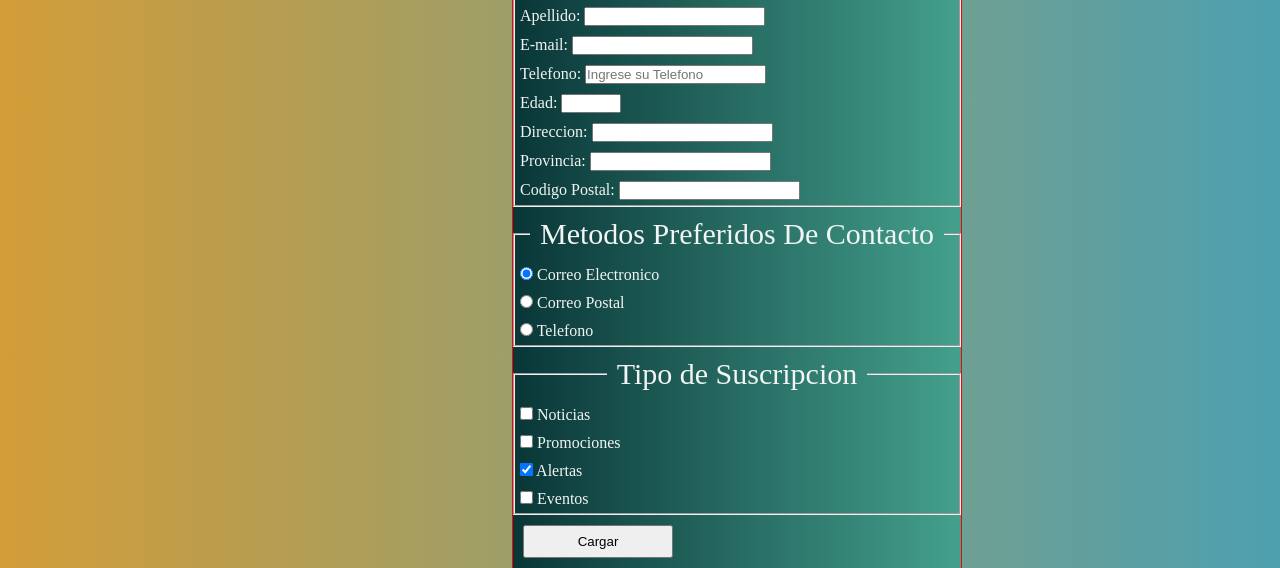
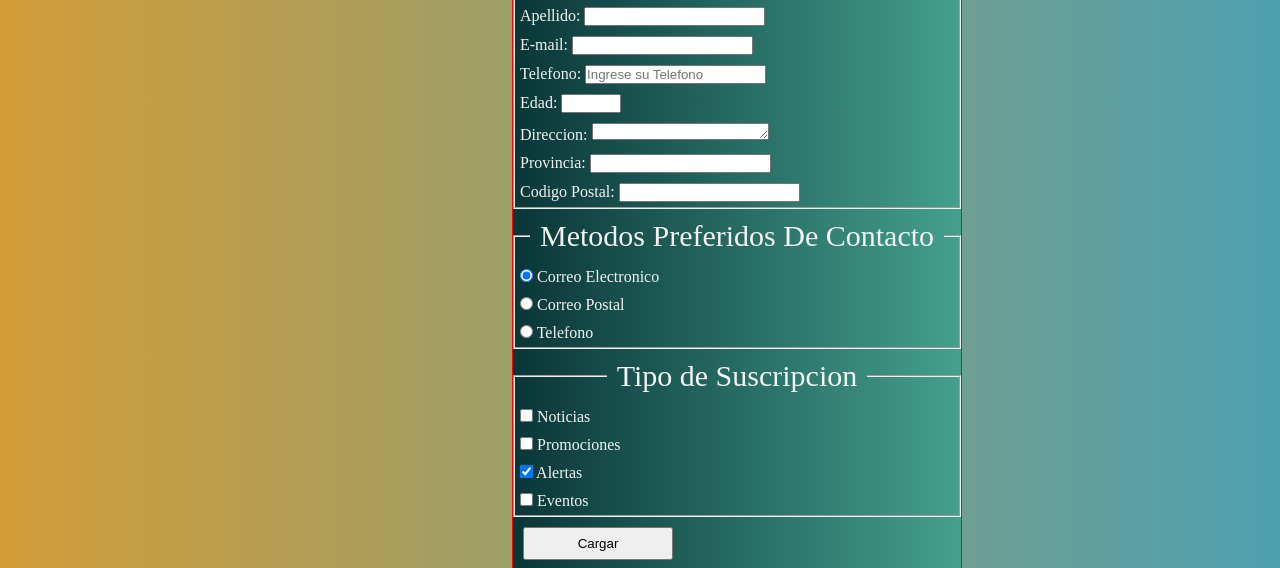
Before and after one commit to AldoPagura/Prog_estatica_Laboratorio, a plain HTML site: page contactos.html in a window 1280 px wide. Shown: the part 152-720 px from the top of the page. Drawn offline with Linux system fonts and the light colour scheme.

Commit message:
add styles

```diff
--- a/contactos.html
+++ b/contactos.html
@@ -30,7 +30,7 @@
                         <p class="formu_etiquetas"><label for="name">E-mail: <input type="email" name="email"  required></label></p>
                         <p class="formu_etiquetas"><label for="name">Telefono: <input type="tel" name="Telefono" placeholder="Ingrese su Telefono"></label></p>
                         <p class="formu_etiquetas"><label for="name">Edad: <input type="number" name="Edad" min="16" max="120"  size="20"></label></p>
-                            <p class="formu_etiquetas"><label for="name">Direccion: <input type="text" name="Direccion" ></label></p>
+                        <p class="formu_etiquetas"><label for="name">Direccion: <textarea name="Direccion" cols="20" rows="1"></textarea></label></p>
                         <p class="formu_etiquetas"><label for="name">Provincia: <input name="Provincia" list="Provincia"></label>
                             <datalist id = "Provincia">
                             <option value="Neuquen"></option>
@@ -39,7 +39,7 @@
                             <option value="Santa Cruz"></option>
                             <option value="Tierra del Fuego"></option>
                             </datalist></p>
-                            <p class="formu_etiquetas"><label for="name">Codigo Postal: <input type="text" name="Codigo" ></label></p>
+                        <p class="formu_etiquetas"><label for="name">Codigo Postal: <input type="text" name="Codigo" pattern="[A-Z]{1} [0-9]{4} [0-9]{4}" required></label></p>
                     </fieldset>
                     <fieldset>
                         <legend class="legenda">Metodos Preferidos De Contacto </legend>
--- a/estilos.css
+++ b/estilos.css
@@ -4,8 +4,6 @@
     text-decoration: none;
     box-sizing: border-box;
     list-style: none;
-
-
 }
 
 
@@ -89,7 +87,6 @@ body{
 }
 .conteiner_footer{
     height:160px;
-    border: 1px solid rgb(223, 2, 2);
     background-color: black;
     align-items: center;
     font-size: 20px;
@@ -111,7 +108,7 @@ body{
     padding: 2px;
 }
 
-/*seccion de ACERCA DE MI*/
+/*>------------------------------------------seccion de ACERCA DE MI--------------------------------------------------<*/
 
 .titulo_bio{
 margin-top: 20px;
```
Also changed, not shown: index.html (+1 -1 lines). Lines whose indentation alone changed are shown as unchanged.
